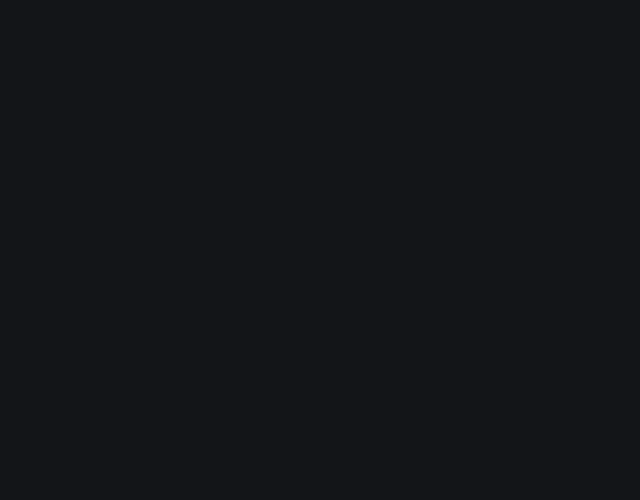
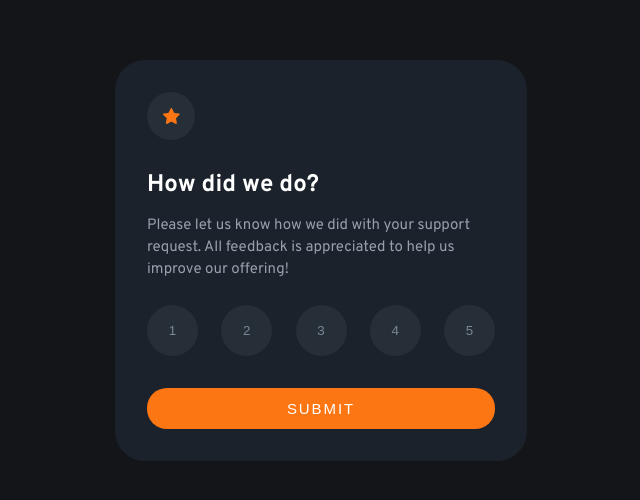
Before and after one commit to YashinN/FM-interactive-rating-component-submission, a React (Create React App) app: page / in a window 1280 px wide. Shown: the part 140-640 px from the top of the page, without its empty margins (319-959 px from the left). Built offline with nearby package versions, Linux system fonts and the light colour scheme.

Commit message:
rating screen ui built for desktop

```diff
--- a/src/App.js
+++ b/src/App.js
@@ -1,5 +1,15 @@
+import LayoutMain from "./components/LayoutMain";
+import CardLayout from "./components/CardLayout";
+import RatingScreen from "./components/RatingScreen";
+
 function App() {
-  return <div className="App"></div>;
+  return (
+    <LayoutMain>
+      <CardLayout>
+        <RatingScreen />
+      </CardLayout>
+    </LayoutMain>
+  );
 }
 
 export default App;
--- /dev/null
+++ b/src/components/CardLayout.js
@@ -0,0 +1,7 @@
+import styles from "./CardLayout.module.css";
+
+const CardLayout = ({ children }) => {
+  return <section className={styles.card}>{children}</section>;
+};
+
+export default CardLayout;
--- /dev/null
+++ b/src/components/CardLayout.module.css
@@ -0,0 +1,7 @@
+.card {
+  background-color: var(--bg-black-gradient);
+  max-width: 41.2rem;
+  min-width: 32.7rem;
+  border-radius: 3rem;
+  padding: 3.2rem;
+}
--- /dev/null
+++ b/src/components/LayoutMain.js
@@ -0,0 +1,5 @@
+const LayoutMain = ({ children }) => {
+  return <main>{children}</main>;
+};
+
+export default LayoutMain;
--- /dev/null
+++ b/src/components/RatingScreen.js
@@ -0,0 +1,29 @@
+import styles from "./RatingScreen.module.css";
+import Star from "./svg/Star.svg";
+
+const ratings = [1, 2, 3, 4, 5];
+
+const RatingScreen = () => {
+  return (
+    <>
+      <span className={styles.starWrapper}>
+        <img src={Star} alt="Orange Star" />
+      </span>
+      <h1 className={styles.title}>How did we do?</h1>
+      <p className={styles.paragraph}>
+        Please let us know how we did with your support request. All feedback is
+        appreciated to help us improve our offering!
+      </p>
+
+      <div className={styles.ratingGroup}>
+        {ratings.map((rating, index) => (
+          <button className={styles.ratingBtn}>{index + 1}</button>
+        ))}
+      </div>
+
+      <button className={styles.submitBtn}>submit</button>
+    </>
+  );
+};
+
+export default RatingScreen;
--- /dev/null
+++ b/src/components/RatingScreen.module.css
@@ -0,0 +1,51 @@
+.title {
+  font-size: 2.4rem;
+  color: var(--text-white);
+  margin-bottom: 1.5rem;
+}
+
+.paragraph {
+  margin-bottom: 2.4rem;
+  font-size: var(--text);
+  font-size: 15px;
+  color: var(--text-light-grey);
+  line-height: 2.2rem;
+}
+
+.starWrapper {
+  height: 4.8rem;
+  width: 4.8rem;
+  background-color: var(--bg-dark-blue);
+  display: flex;
+  justify-content: center;
+  align-items: center;
+  border-radius: 100%;
+  margin-bottom: 3rem;
+}
+
+.ratingGroup {
+  display: flex;
+  justify-content: space-between;
+  margin-bottom: 3.2rem;
+}
+
+.ratingBtn {
+  border-radius: 100%;
+  height: 5.1rem;
+  width: 5.1rem;
+  background-color: var(--bg-dark-blue);
+  color: var(--text-medium-grey);
+  border: none;
+}
+
+.submitBtn {
+  background-color: var(--accent-orange);
+  color: var(--text-white);
+  font-size: var(--text);
+  text-transform: uppercase;
+  letter-spacing: 1.9px;
+  width: 100%;
+  border-radius: 2rem;
+  padding: 1.2rem 0;
+  border: none;
+}
--- a/src/index.css
+++ b/src/index.css
@@ -4,11 +4,11 @@
 :root {
   /* Font size variables */
   --title: 2.4rem;
-  --text: 1.4rem;
+  --text: 1.5rem;
 
   /* Color palette*/
   --bg-very-dark-blue: #131518;
-  --bg-black-gradient: #232a34;
+  --bg-black-gradient: #1c222b;
   --bg-dark-blue: #262e38;
   --accent-orange: #fc7614;
   --text-white: #fff;
@@ -32,5 +32,8 @@ body {
 
 #root {
   min-height: 100vh;
+  display: flex;
+  justify-content: center;
+  align-items: center;
   background-color: var(--bg-very-dark-blue);
 }
```
Also changed, not shown: src/components/svg/Star.svg (added).
